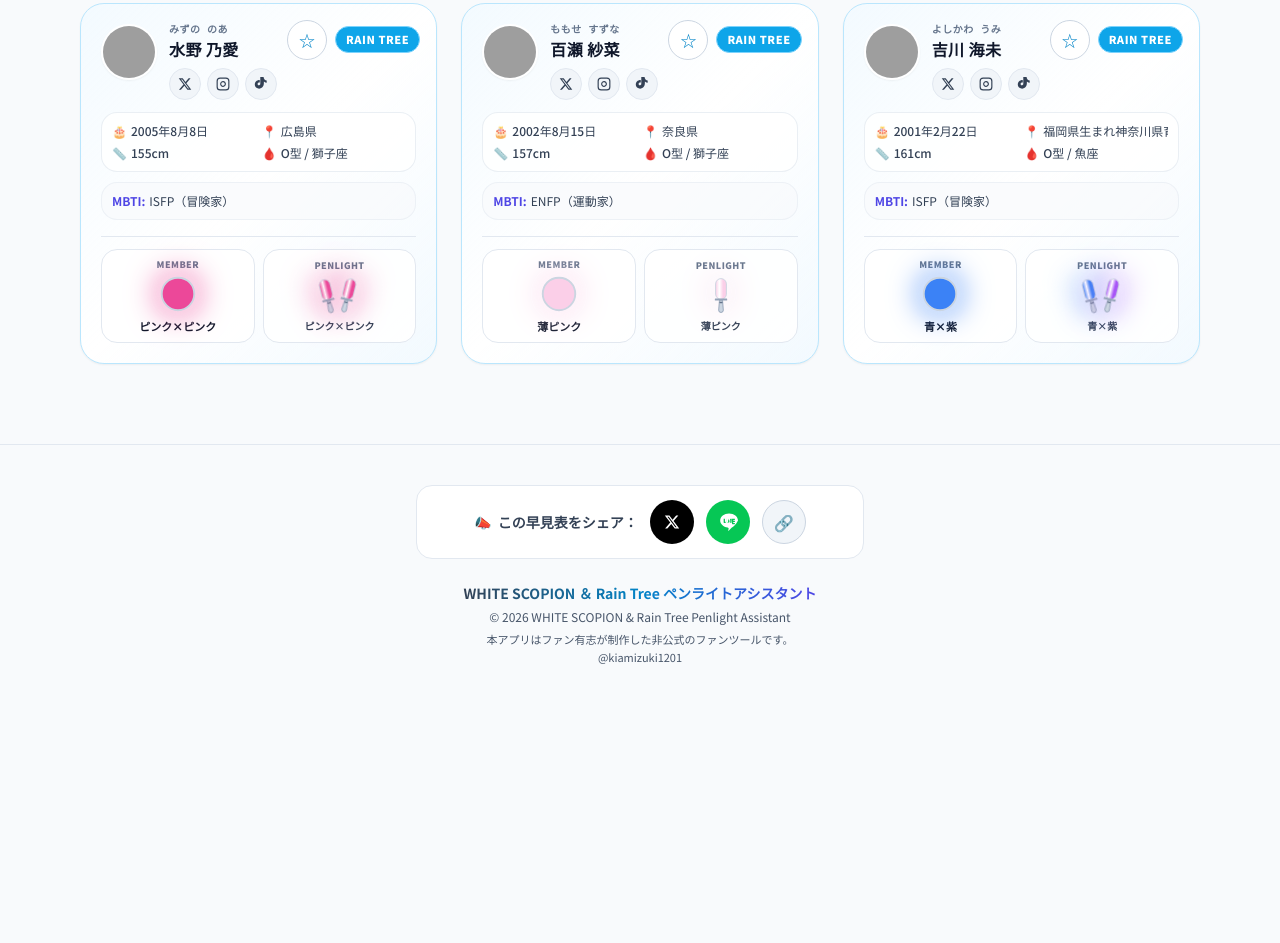
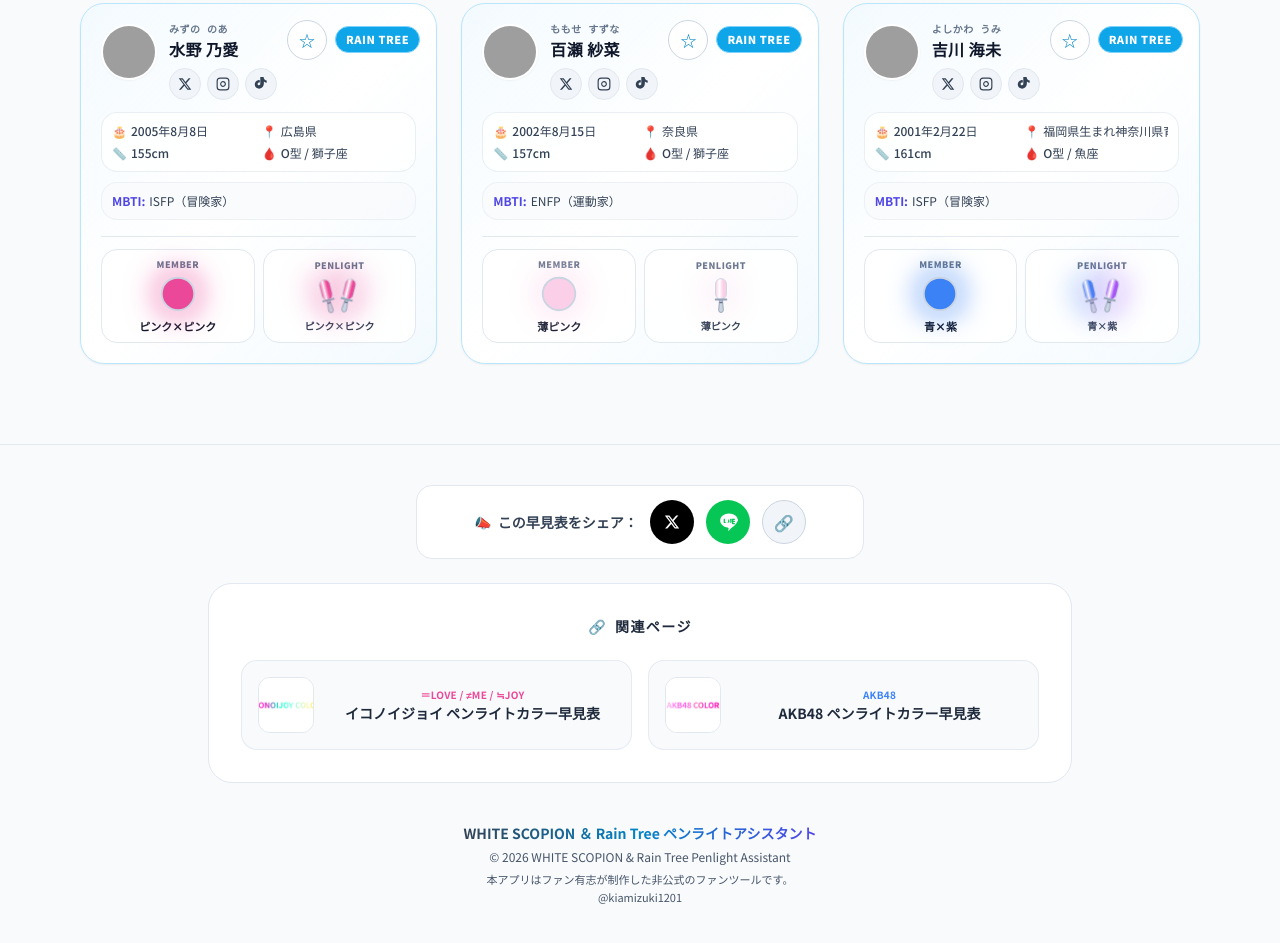
Before and after one commit to kiamizuki/IKONOIJOY_COLOR, a plain HTML site: page ws-rt.html in a window 1280 px wide. Shown: the part 3736-4679 px from the top of the page. Before the commit the page ends 4539 px from the top, so only its background shows below. Drawn offline with nearby package versions, Linux system fonts and the light colour scheme; grey boxes are pictures that could not be loaded.

Commit message:
Update ws-rt.html

```diff
--- a/ws-rt.html
+++ b/ws-rt.html
@@ -195,6 +195,32 @@
         </button>
       </div>
     </div>
+    <!-- 関連ページリンクセクション -->
+  <section class="max-w-4xl mx-auto px-4 mt-5 mb-10">
+    <div class="bg-white dark:bg-slate-900 rounded-3xl border border-slate-200 dark:border-slate-800 p-6 sm:p-8 shadow-xs">
+      <h2 class="text-sm font-black text-slate-800 dark:text-slate-200 uppercase tracking-widest text-center mb-6 flex items-center justify-center gap-2">
+        <span>🔗</span> 関連ページ
+      </h2>
+      <div class="grid grid-cols-1 sm:grid-cols-2 gap-4">
+        <!-- イコノイジョイ -->
+        <a href="https://kiamizuki.github.io/IKONOIJOY_COLOR/index.html" class="flex items-center gap-4 p-4 rounded-2xl bg-slate-50 dark:bg-slate-850 hover:bg-slate-100 dark:hover:bg-slate-800 border border-slate-200/80 dark:border-slate-700/80 transition-all group">
+          <img src="https://kiamizuki.github.io/IKONOIJOY_COLOR/og-image.png" alt="イコノイジョイ早見表" class="w-14 h-14 rounded-xl object-cover border border-slate-200 dark:border-slate-700 flex-shrink-0 group-hover:scale-105 transition-transform">
+          <div class="min-w-0 flex-1">
+            <span class="text-[10px] font-bold text-pink-500 block uppercase tracking-wide">＝LOVE / ≠ME / ≒JOY</span>
+            <h3 class="text-sm font-bold text-slate-800 dark:text-slate-100 truncate group-hover:text-pink-500 transition-colors">イコノイジョイ ペンライトカラー早見表</h3>
+          </div>
+        </a>
+        <!-- AKB48 -->
+        <a href="https://kiamizuki.github.io/IKONOIJOY_COLOR/akb48.html" class="flex items-center gap-4 p-4 rounded-2xl bg-slate-50 dark:bg-slate-850 hover:bg-slate-100 dark:hover:bg-slate-800 border border-slate-200/80 dark:border-slate-700/80 transition-all group">
+          <img src="https://kiamizuki.github.io/IKONOIJOY_COLOR/og-image2.png" alt="AKB48早見表" class="w-14 h-14 rounded-xl object-cover border border-slate-200 dark:border-slate-700 flex-shrink-0 group-hover:scale-105 transition-transform">
+          <div class="min-w-0 flex-1">
+            <span class="text-[10px] font-bold text-blue-500 block uppercase tracking-wide">AKB48</span>
+            <h3 class="text-sm font-bold text-slate-800 dark:text-slate-100 truncate group-hover:text-blue-500 transition-colors">AKB48 ペンライトカラー早見表</h3>
+          </div>
+        </a>
+      </div>
+    </div>
+  </section>
     <p class="font-rounded font-bold text-sm bg-gradient-to-r from-slate-700 via-sky-600 to-indigo-600 dark:from-slate-200 dark:via-sky-400 dark:to-indigo-300 bg-clip-text text-transparent inline-block mb-1.5">WHITE SCOPION ＆ Rain Tree ペンライトアシスタント</p>
     <p>© 2026 WHITE SCOPION & Rain Tree Penlight Assistant</p>
     <p class="mt-1.5 text-[11px] leading-relaxed max-w-xl mx-auto">
```
